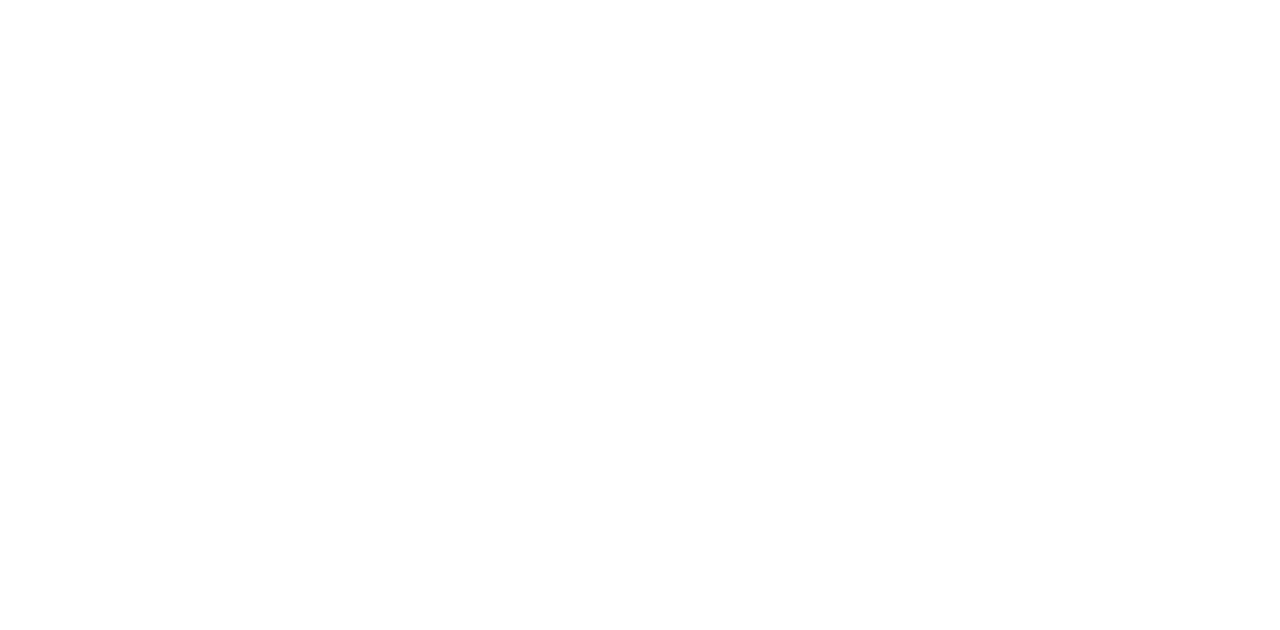
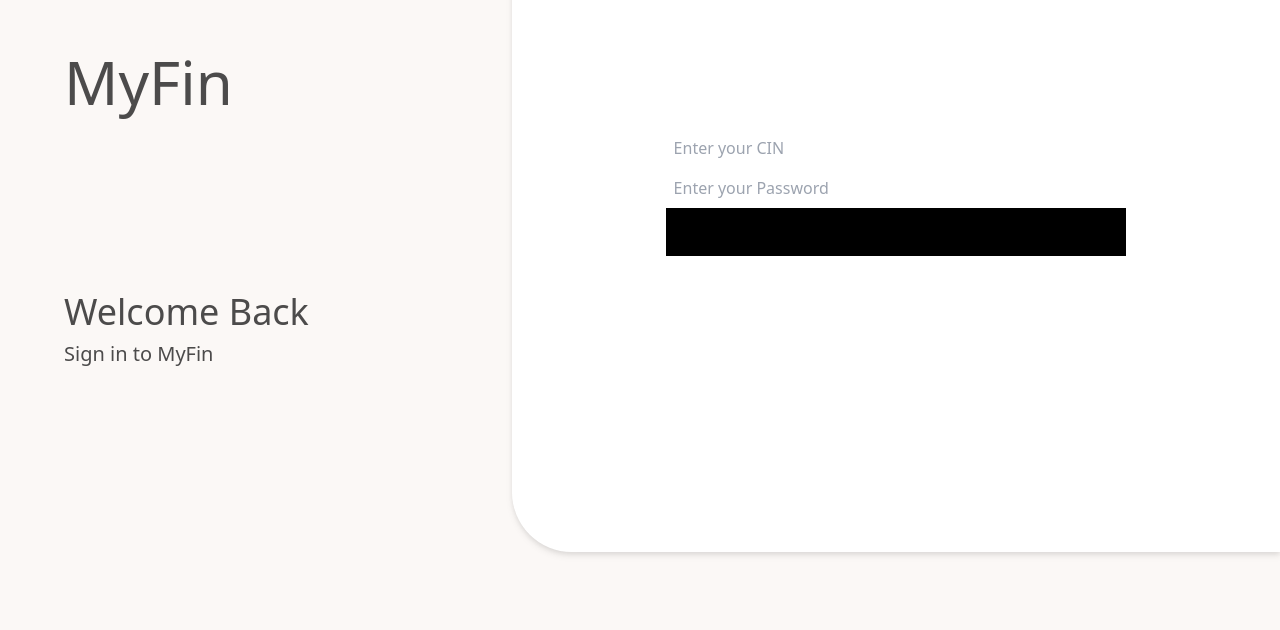
Before and after one commit to mouadHILLALI/MyFin, a React (Vite) app in the folder front-end/: page /signin in a window 1280 px wide. Before the commit this address had no page. Shown: the part 168-798 px from the top of the page. Built offline with nearby package versions, Linux system fonts and the light colour scheme.

Commit message:
register

```diff
--- a/front-end/components/Register.jsx
+++ b/front-end/components/Register.jsx
@@ -66,7 +66,7 @@
             <label className="text-center" htmlFor="image">Upload your image</label>
             <input className="hidden" type="file" name="image" id="image"/>
             </div>
-            <button type="submit" className="p-2 bg-black text-white">
+            <button type="submit" className=" p-3 bg-black">
               Register
             </button>
           </form>
--- /dev/null
+++ b/front-end/components/signin.jsx
@@ -0,0 +1,43 @@
+const Login = () => {
+  return (
+    <>
+      <section className="flex h-[100vh] bg-[#FBF8F6] overflow-x-hidden justify-between">
+        <div className="flex flex-col w-[30%] h-[50%] justify-around m-auto">
+          <div className="h-[50%]">
+            <h1 className="text-6xl text-[#4C4B4B]">MyFin</h1>
+          </div>
+          <div className="h-[30%] text-[#4C4B4B] flex flex-col gap-2">
+            <h2 className="text-4xl">Welcome Back</h2>
+            <p className="text-xl">Sign in to MyFin</p>
+          </div>
+        </div>
+        <div className="bg-white rounded-l-[60px] rounded-t-[0px] flex flex-col h-[90%]  w-[60%]  drop-shadow-md">
+          <form
+            action=""
+            className="flex flex-col w-[60%] h-[90vh] m-auto justify-around">
+                <div className="flex flex-col">
+            <input
+              className="border-1 border-black rounded-lg  p-2"
+              type="text"
+              name="cin"
+              placeholder="Enter your CIN"
+            />
+            <input
+              className="border-1 border-black rounded-lg  p-2"
+              type="text"
+              name="password"
+              placeholder="Enter your Password"
+            />
+
+            <button type="submit" className=" p-3 bg-black">
+              Register
+            </button>
+            </div>
+          </form>
+        </div>
+      </section>
+    </>
+  );
+};
+
+export default Login;
--- /dev/null
+++ b/front-end/pages/SignIn.jsx
@@ -0,0 +1,14 @@
+import Login from "../components/signin";
+import Footer from "../components/footer";
+const SignIn = () => {
+
+    return (
+        <>
+        <Login/>
+        <Footer/>
+        </>
+    )
+
+}
+
+export default SignIn ;
--- a/front-end/src/App.jsx
+++ b/front-end/src/App.jsx
@@ -1,5 +1,6 @@
 import Home from "../pages/home";
 import SignUp from "../pages/Register";
+import SignIn from "../pages/SignIn";
 import ReactDOM from "react-dom/client";
 import { BrowserRouter, Routes, Route } from "react-router-dom";
 function App(){
@@ -8,6 +9,7 @@
           <Routes>
               <Route index element={<Home />} />
               <Route path="/register" element={<SignUp />} />
+              <Route path="/signin" element={<SignIn />} />
           </Routes>
         </BrowserRouter>
       );
```
